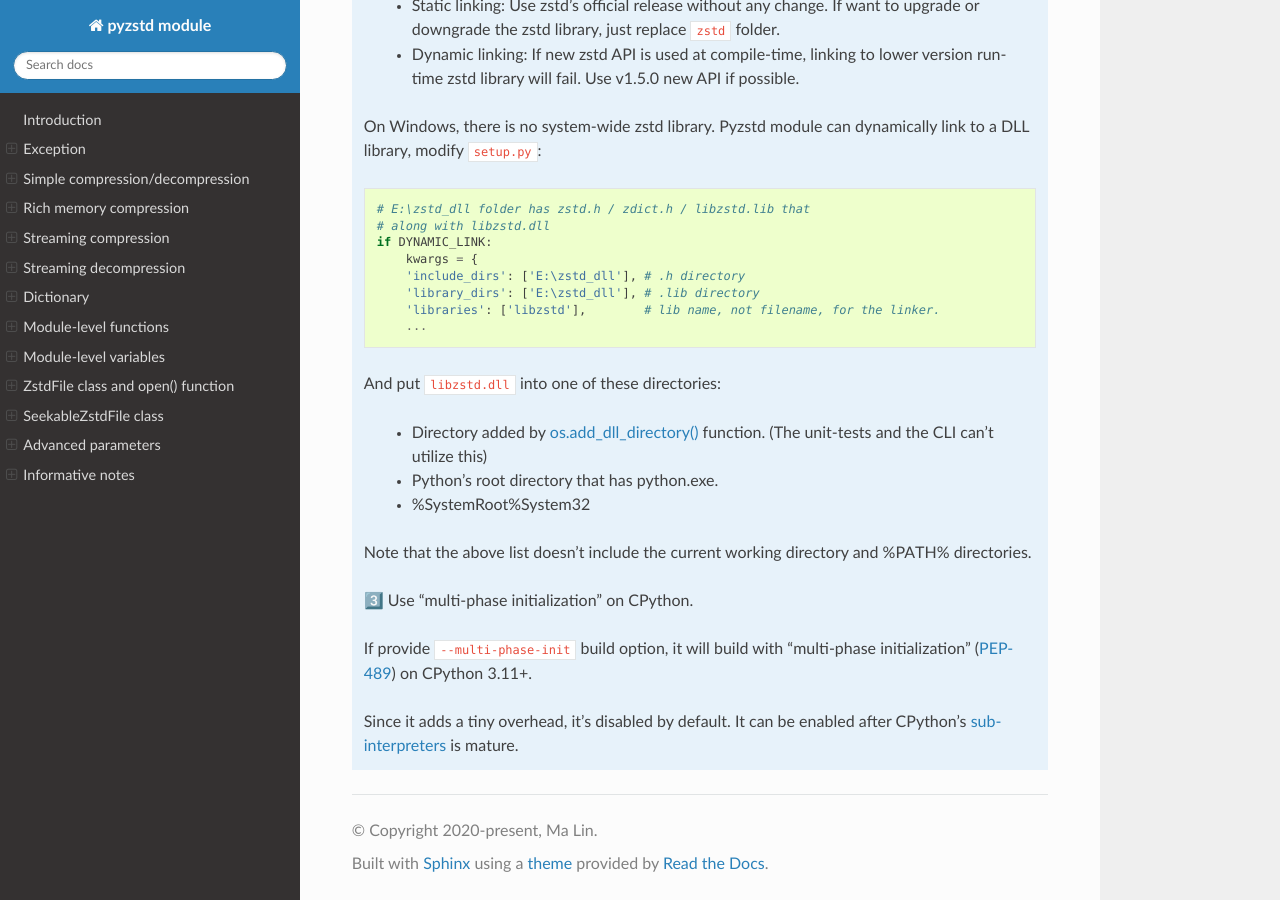
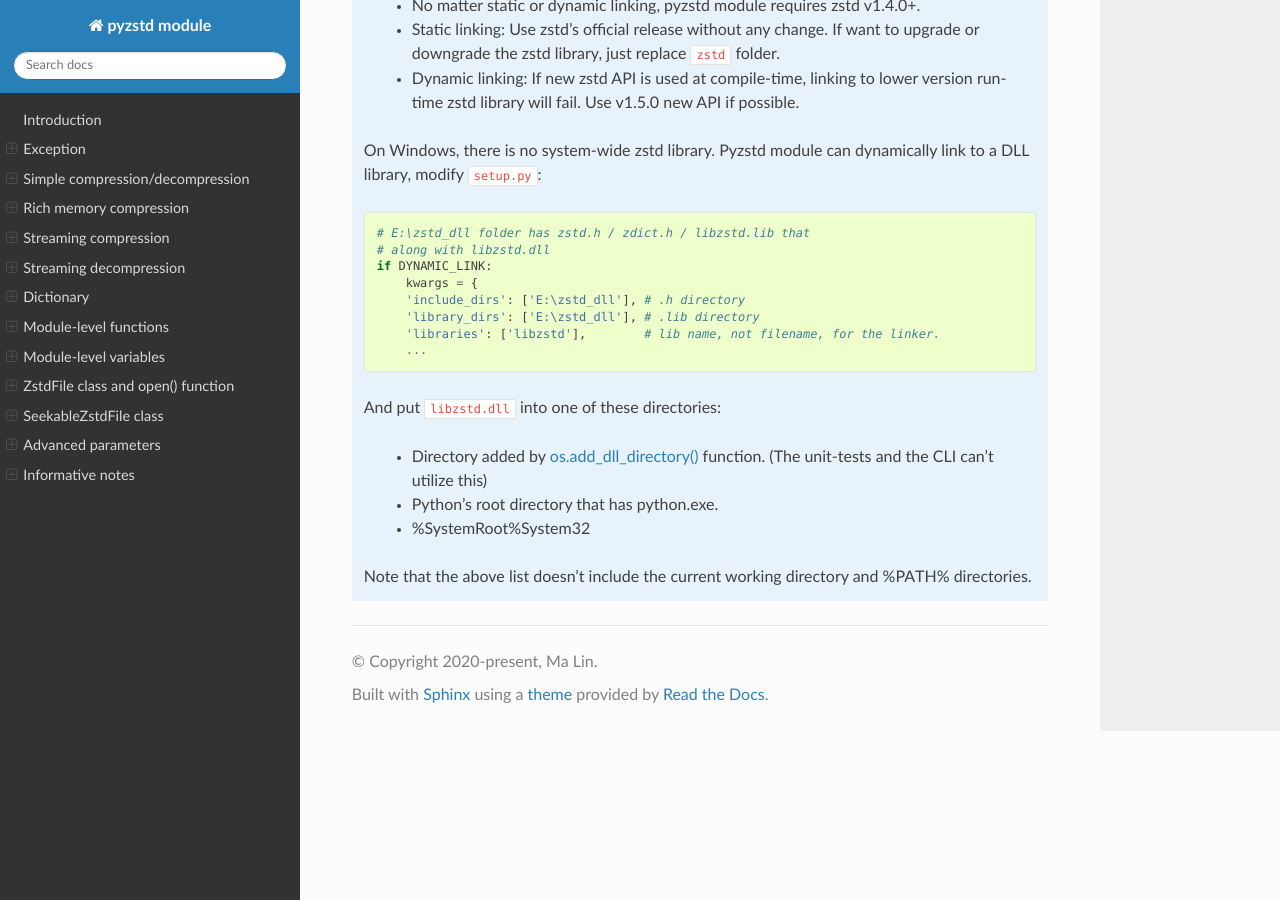
Before and after one commit to Rogdham/pyzstd, a Sphinx documentation site: the page built from docs/index.rst, in a window 1280 px wide and 900 px high, scrolled down 38501 px. Built offline with Sphinx 7.4.7 and the Read the Docs theme 2.0.0, drawn with Linux system fonts in a browser that asks for light colours; some of the changed text lies outside the part shown.

Commit message:
always enable multi-phase init on CPython 3.12+
Per-Interpreter GIL is available through the C-API on CPython 3.12.
A Python-API is anticipated for 3.13.

```diff
--- a/README.rst
+++ b/README.rst
@@ -8,6 +8,7 @@
 * Includes zstd v1.5.5 source code
 * Can also dynamically link to zstd library provided by system, see `this note <https://pyzstd.readthedocs.io/en/latest/#build-pyzstd>`_.
 * Has a CFFI implementation that can work with PyPy
+* Support sub-interpreter on CPython 3.12+
 * ``ZstdFile`` class has C language level performance
 * Supports `Zstandard Seekable Format <https://github.com/facebook/zstd/blob/dev/contrib/seekable_format/zstd_seekable_compression_format.md>`__
 * Has a command line interface: ``python -m pyzstd --help``
@@ -25,6 +26,8 @@
 **0.15.10  (xxx xx, 202x)**
 
 #. Fix ``SeekableZstdFile`` class can't open new file in appending mode.
+
+#. Support sub-interpreter on CPython 3.12+, can utilize `per-interpreter GIL <https://docs.python.org/3.12/whatsnew/3.12.html#pep-684-a-per-interpreter-gil>`_.
 
 **0.15.9  (Jun 24, 2023)**
 
--- a/docs/index.rst
+++ b/docs/index.rst
@@ -1678,9 +1679,3 @@
         * %SystemRoot%\System32
 
     Note that the above list doesn't include the current working directory and %PATH% directories.
-
-    3️⃣ Use "multi-phase initialization" on CPython.
-
-    If provide ``--multi-phase-init`` build option, it will build with "multi-phase initialization" (`PEP-489 <https://peps.python.org/pep-0489/>`_) on CPython 3.11+.
-
-    Since it adds a tiny overhead, it's disabled by default. It can be enabled after CPython's `sub-interpreters <https://peps.python.org/pep-0554/>`_ is mature.
--- a/setup.py
+++ b/setup.py
@@ -119,8 +119,6 @@
                 '+-------------------------+------------------+\n'
                 '| Implementation          | {!s:<16} |\n'
                 '+-------------------------+------------------+\n'
-                '| Enable multi-phase-init | {!s:<16} |\n'
-                '+-------------------------+------------------+\n'
                 '| Link to zstd library    | {!s:<16} |\n'
                 '+-------------------------+------------------+\n'
                 '| Enable AVX2/BMI2        | {!s:<16} |\n'
@@ -131,7 +129,6 @@
                 '+-------------------------+------------------+').format(
                     module_version,
                     'CFFI' if CFFI else 'C',
-                    'Not for CFFI' if CFFI else MULTI_PHASE_INIT,
                     'Dynamically link' if DYNAMIC_LINK else 'Statically link',
                     pyzstd_build_ext.PYZSTD_AVX2,
                     pyzstd_build_ext.PYZSTD_DEBUG,
```
Also changed, not shown: other parts of docs/index.rst (+1 -0 lines), 1 other file.
